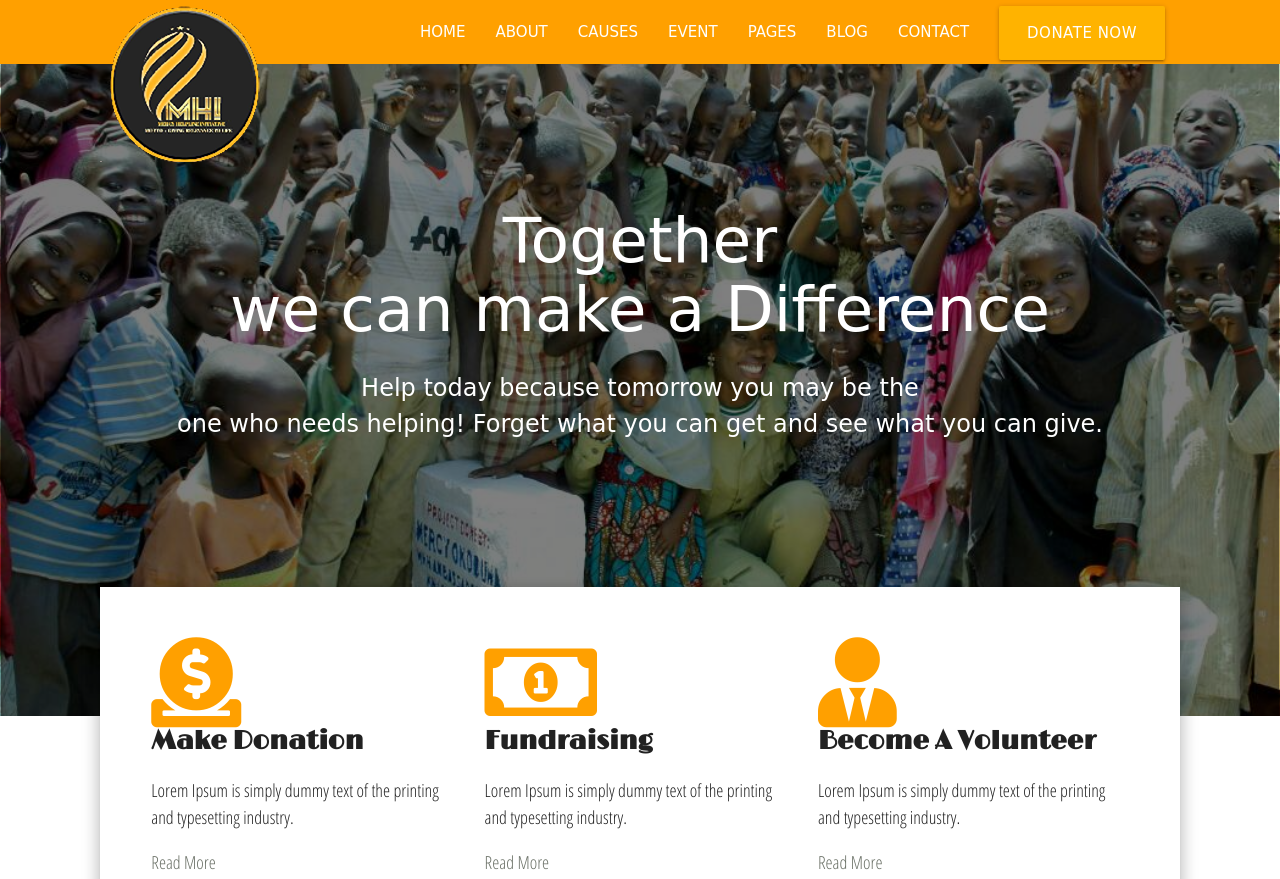
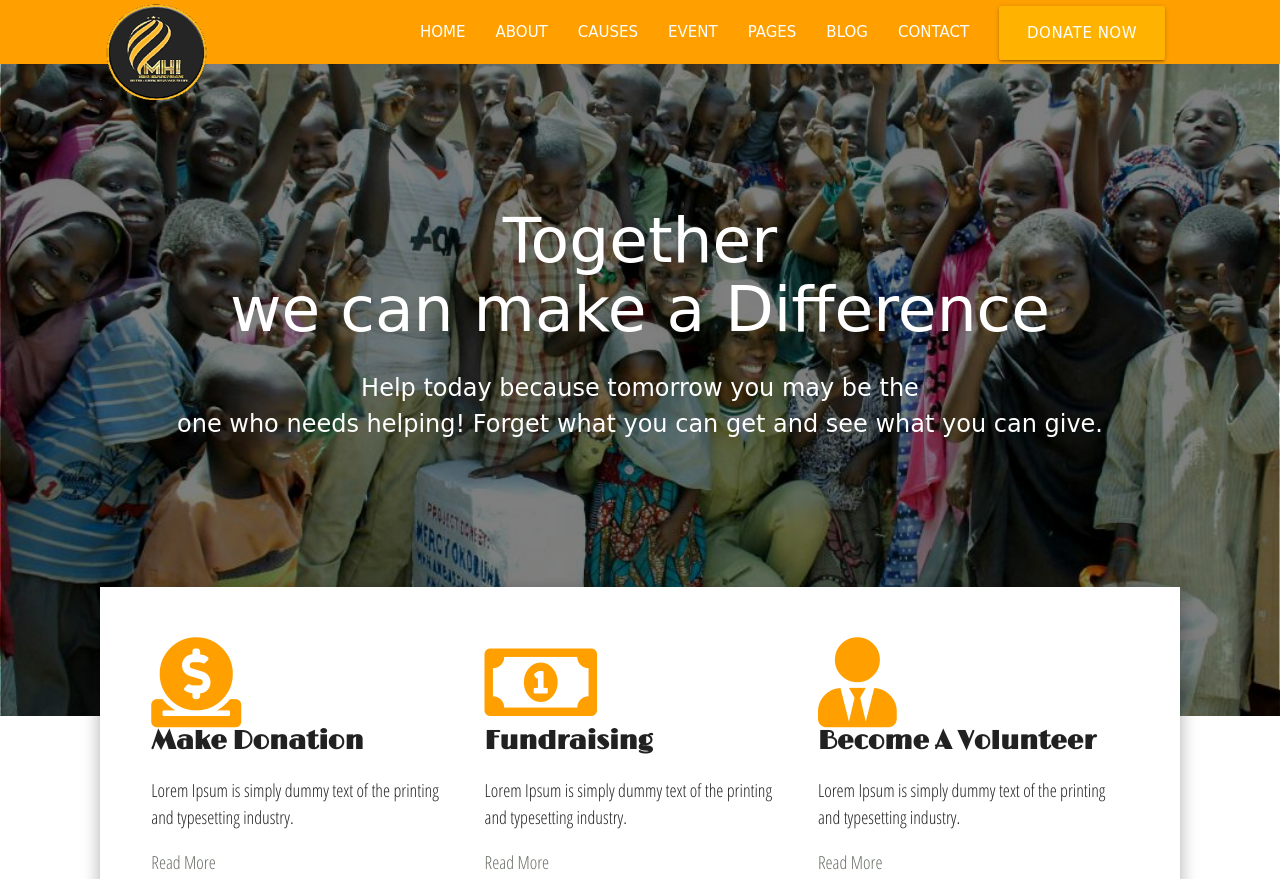
Before and after one commit to paddysolo/mercyhelplinedemo, a plain HTML site: page index.html in a window 1280 px wide. Shown: the top 879 px of the page. Drawn offline with nearby package versions, Linux system fonts and the light colour scheme; a web font is replaced by a local one.

Commit message:
Added styles for logo

```diff
--- a/app.css
+++ b/app.css
@@ -274,6 +274,11 @@ div.hero {
     }
 }
 
+img.logo {
+    width: 120px;
+    height: 100px;
+}
+
 
 /* @media (min-width: 30em) and (max-width: 50em) { ... } */
 
```
